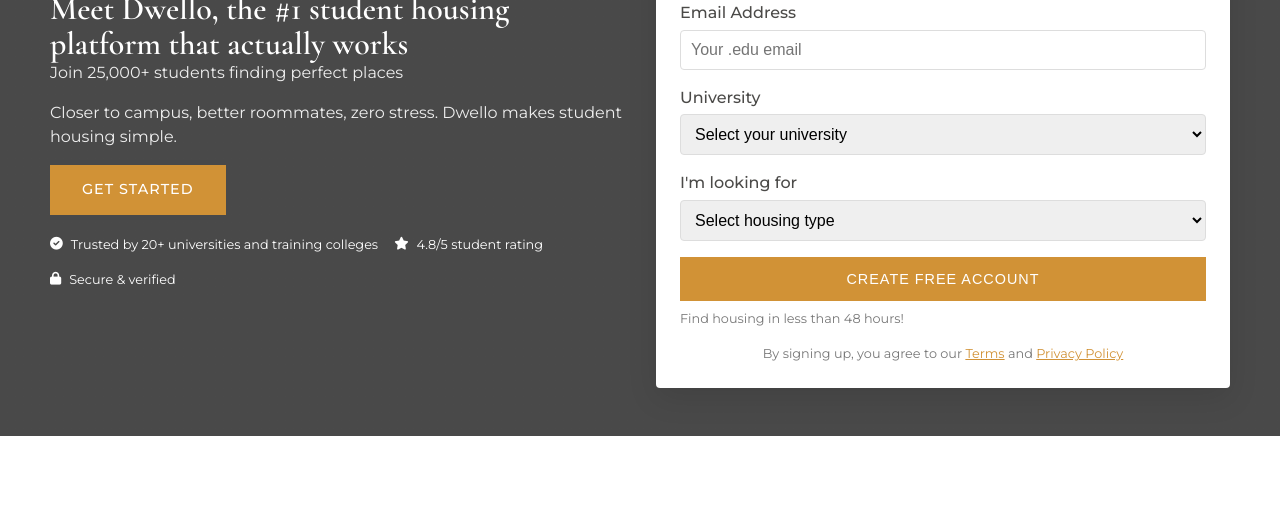
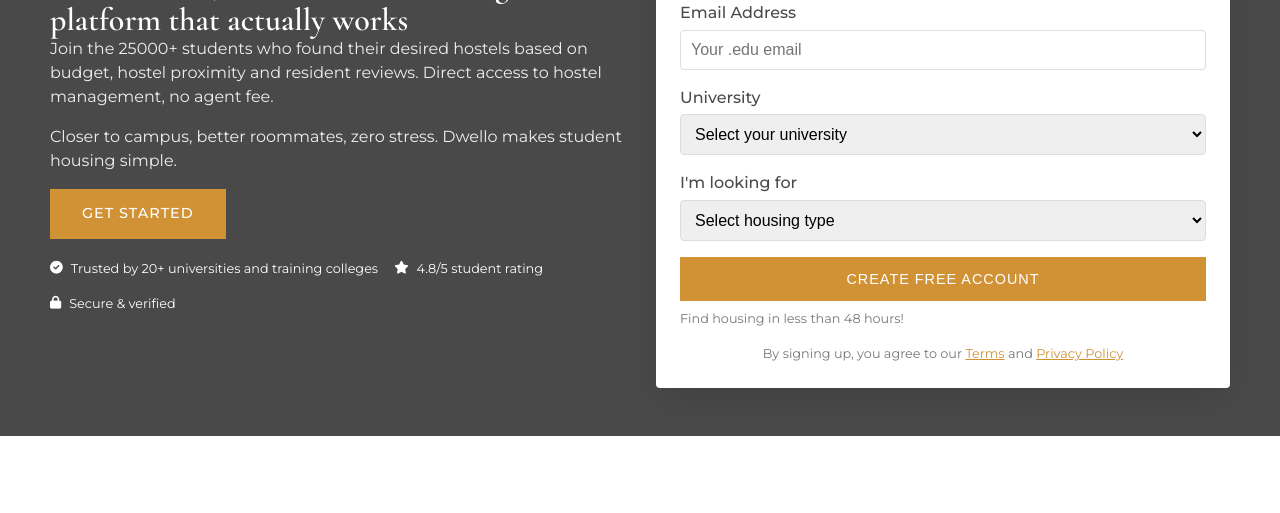
Before and after one commit to ikxano/abinks.com, a plain HTML site: page index.html in a window 1280 px wide. Shown: the part 184-697 px from the top of the page. Drawn offline with nearby package versions, Linux system fonts and the light colour scheme; a script that the page names is missing.

Commit message:
update her tagline

```diff
--- a/index.html
+++ b/index.html
@@ -18,7 +18,7 @@
                         <img src="images/dwello-logo.png" alt="Dwello Logo" class="dwello-logo">
                     </div>
                     <h1>Meet Dwello, the #1 student housing platform that actually works</h1>
-                    <p class="hero-tagline mobile-rtl-item">Join 25,000+ students finding perfect places</p>
+                    <p class="hero-tagline mobile-rtl-item">Join the 25000+ students who found their desired hostels based on budget, hostel proximity and resident reviews. Direct access to hostel management, no agent fee.</p>
                     <p class="mobile-rtl-item">Closer to campus, better roommates, zero stress. Dwello makes student housing simple.</p>
 
 
```
